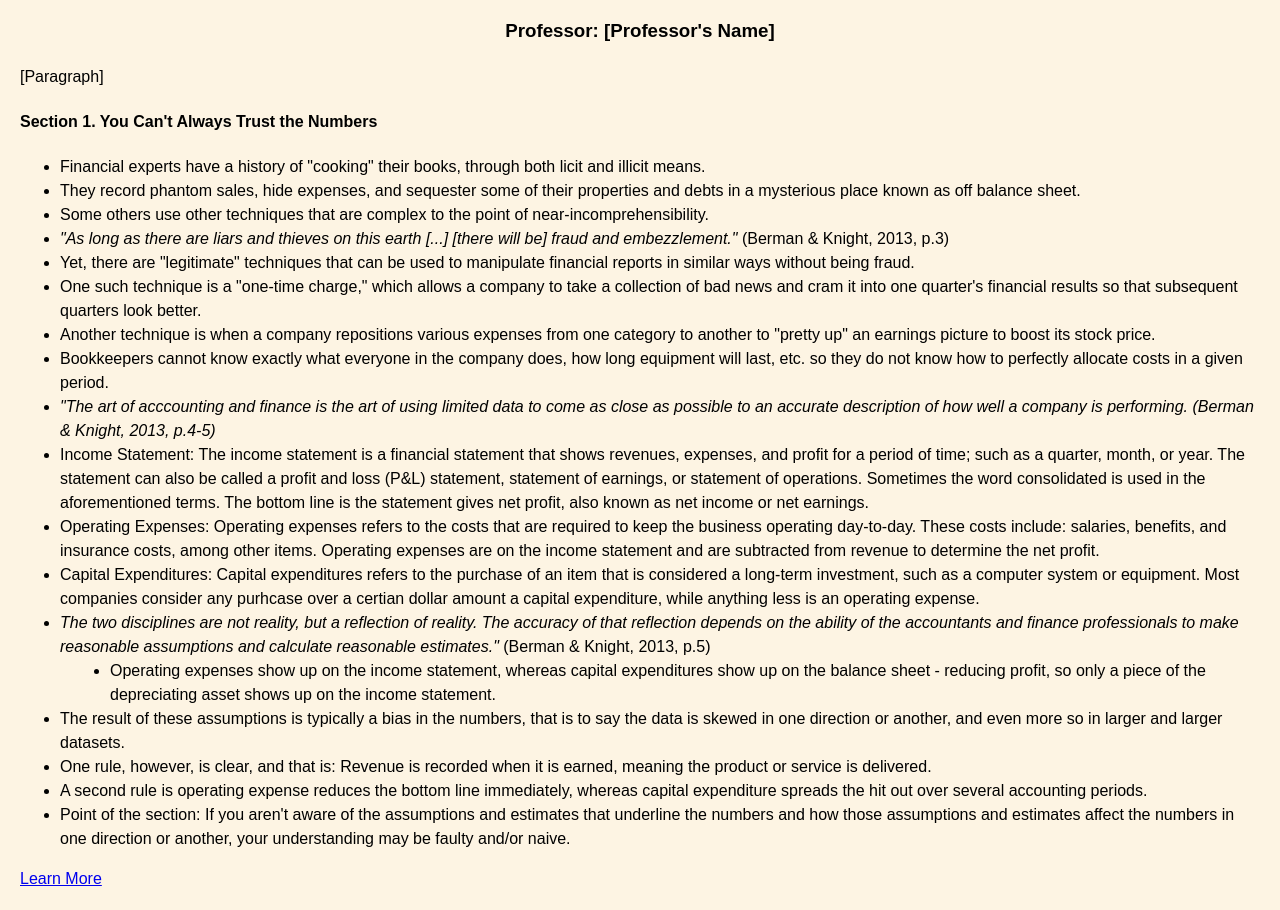
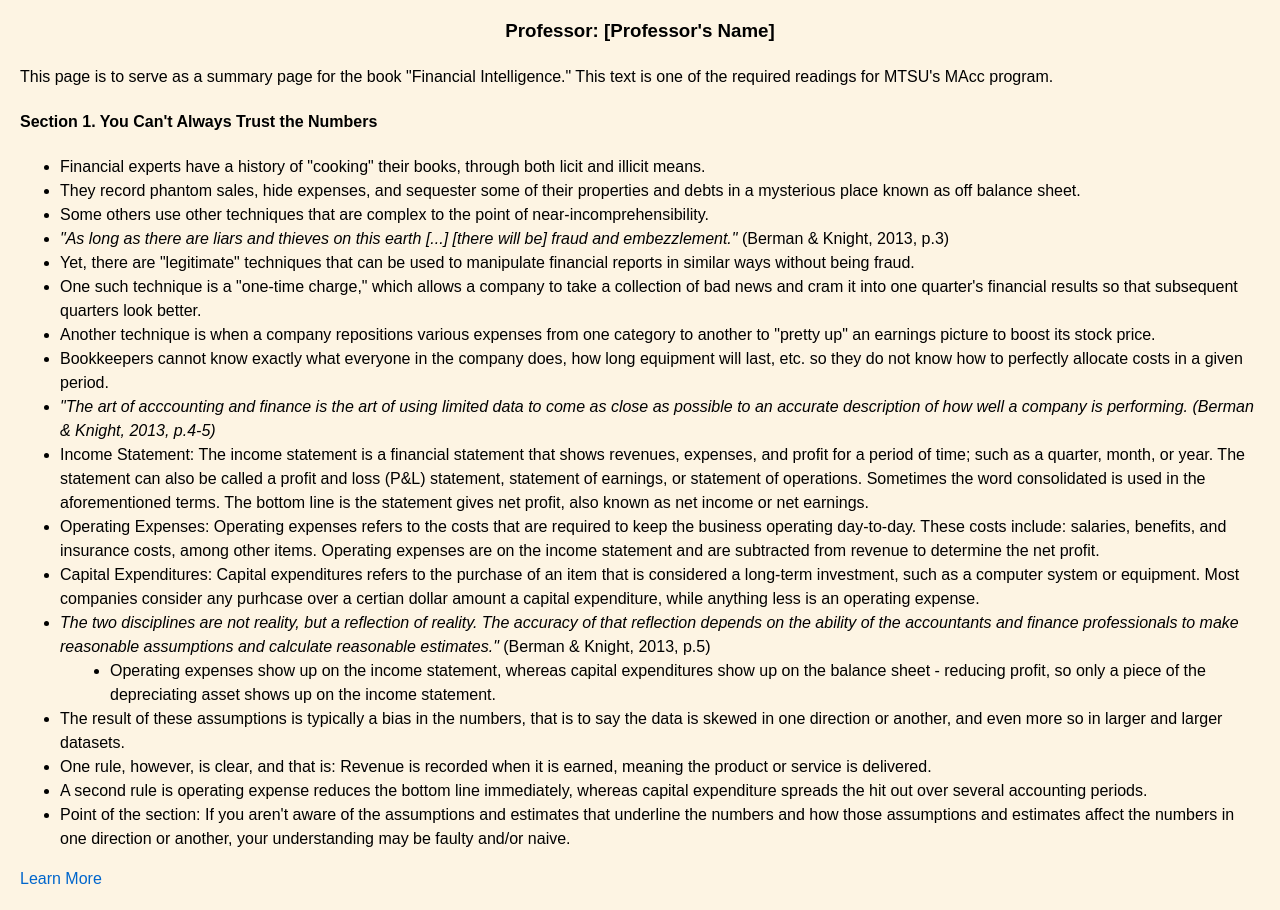
Before and after one commit to JN070694/FinIntelligence, a plain HTML site: page index.html in a window 1280 px wide. Shown: the part 127-1037 px from the top of the page. Drawn offline with Linux system fonts and the light colour scheme.

Commit message:
Update index.html

```diff
--- a/index.html
+++ b/index.html
@@ -19,7 +19,7 @@
         .header h1 {
             margin: 0;
         }
-        .Section {
+        .section {
             margin-top: 20px;
         }
         /* Styling for indent levels */
@@ -32,11 +32,11 @@
         .indent-3 {
             margin-left: 150px;
         }
-        .Section a {
+        .section a {
             color: #0066cc;
             text-decoration: none;
         }
-        .Section a:hover {
+        .section a:hover {
             text-decoration: underline;
         }
         .assignments ul {
@@ -60,7 +60,7 @@
     </div>
 
     <div class="paragraph">
-        <p>[Paragraph]</p>
+        <p>This page is to serve as a summary page for the book "Financial Intelligence." This text is one of the required readings for MTSU's MAcc program.</p>
     </div>
 
     <!-- Section 1 -->
```
